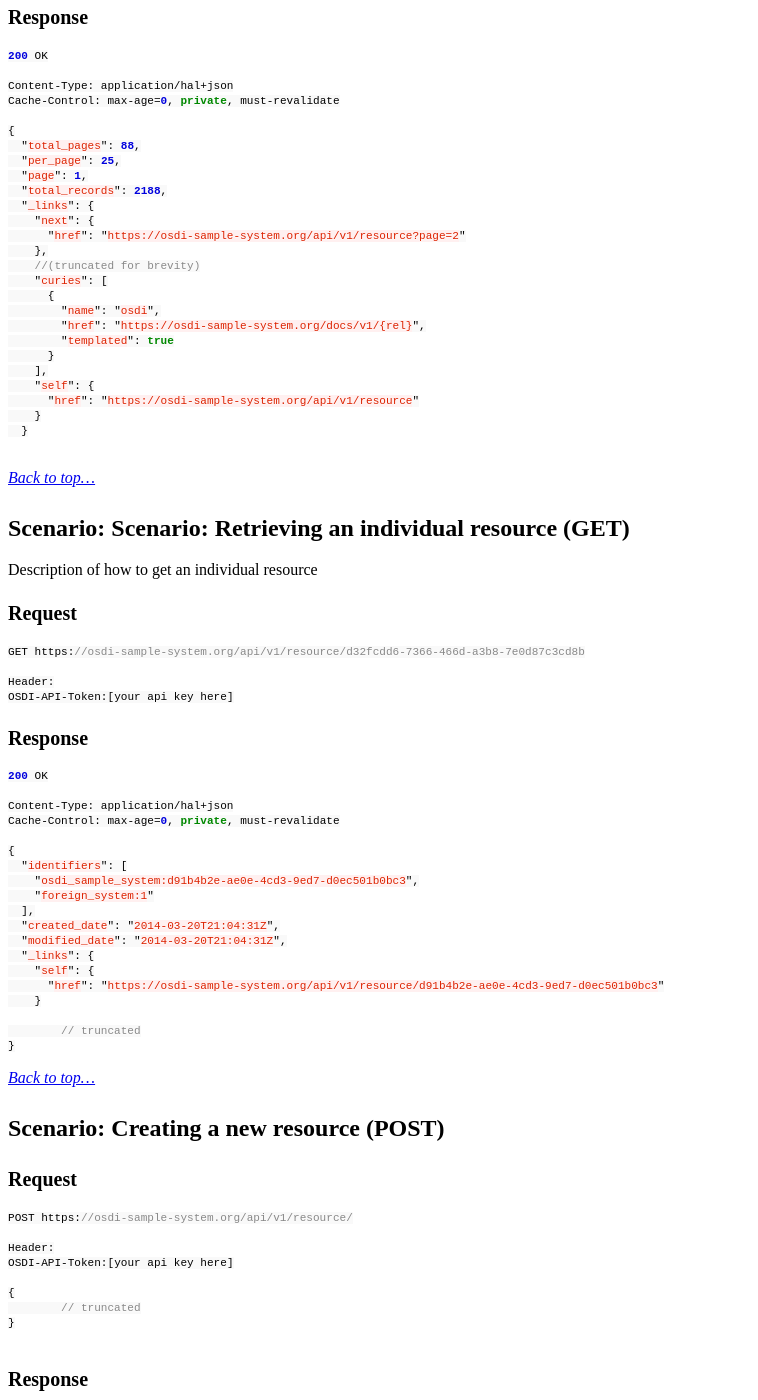
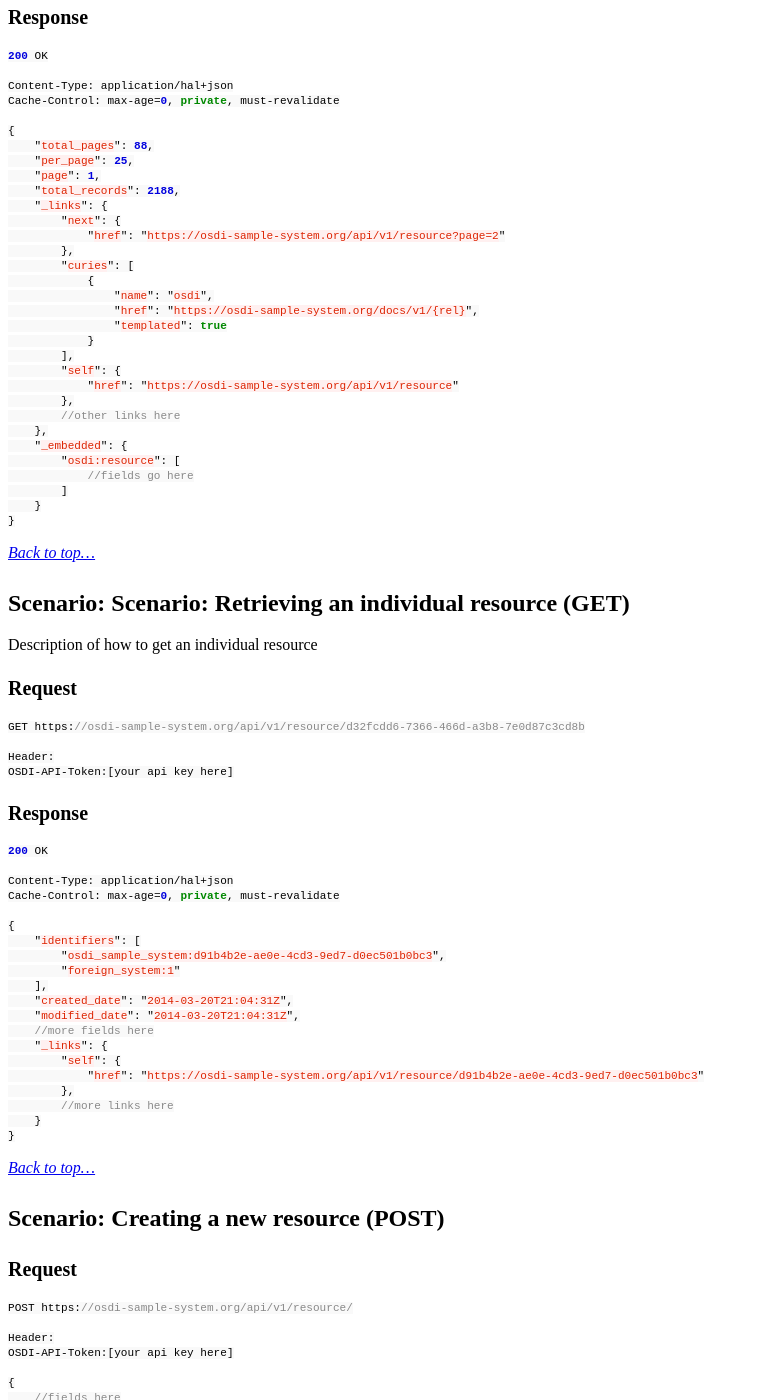
Before and after one commit to opensupporter/osdi-docs, a Jekyll site: the page built from resource-template.md, in a window 1280 px wide and 1400 px high, scrolled down 3101 px. Shown: the whole window, without its empty margins (0-758 px from the left). Built offline with Jekyll 4.4.1, drawn with Linux system fonts in a browser that asks for light colours; a style sheet for code colours, icons or effects is not loaded; some of the changed text lies outside the part shown.

Commit message:
updating spacing

````diff
--- a/resource-template.md
+++ b/resource-template.md
@@ -119,27 +119,32 @@ Content-Type: application/hal+json
 Cache-Control: max-age=0, private, must-revalidate
 
 {
-  "total_pages": 88,
-  "per_page": 25,
-  "page": 1,
-  "total_records": 2188,
-  "_links": {
-    "next": {
-      "href": "https://osdi-sample-system.org/api/v1/resource?page=2"
+    "total_pages": 88,
+    "per_page": 25,
+    "page": 1,
+    "total_records": 2188,
+    "_links": {
+        "next": {
+            "href": "https://osdi-sample-system.org/api/v1/resource?page=2"
+        },
+        "curies": [
+            {
+                "name": "osdi",
+                "href": "https://osdi-sample-system.org/docs/v1/{rel}",
+                "templated": true
+            }
+        ],
+        "self": {
+            "href": "https://osdi-sample-system.org/api/v1/resource"
+        },
+        //other links here
     },
-    //(truncated for brevity)
-    "curies": [
-      {
-        "name": "osdi",
-        "href": "https://osdi-sample-system.org/docs/v1/{rel}",
-        "templated": true
-      }
-    ],
-    "self": {
-      "href": "https://osdi-sample-system.org/api/v1/resource"
+    "_embedded": {
+        "osdi:resource": [
+            //fields go here
+        ]
     }
-  }
-
+}
 ```
 
 _[Back to top...](#)_
@@ -166,18 +171,19 @@ Content-Type: application/hal+json
 Cache-Control: max-age=0, private, must-revalidate
 
 {
-  "identifiers": [
-    "osdi_sample_system:d91b4b2e-ae0e-4cd3-9ed7-d0ec501b0bc3",
-    "foreign_system:1"
-  ],
-  "created_date": "2014-03-20T21:04:31Z",
-  "modified_date": "2014-03-20T21:04:31Z",
-  "_links": {
-    "self": {
-      "href": "https://osdi-sample-system.org/api/v1/resource/d91b4b2e-ae0e-4cd3-9ed7-d0ec501b0bc3"
+    "identifiers": [
+        "osdi_sample_system:d91b4b2e-ae0e-4cd3-9ed7-d0ec501b0bc3",
+        "foreign_system:1"
+    ],
+    "created_date": "2014-03-20T21:04:31Z",
+    "modified_date": "2014-03-20T21:04:31Z",
+    //more fields here
+    "_links": {
+        "self": {
+            "href": "https://osdi-sample-system.org/api/v1/resource/d91b4b2e-ae0e-4cd3-9ed7-d0ec501b0bc3"
+        },
+        //more links here
     }
-
-	// truncated
 }
 ```
 
@@ -195,9 +201,8 @@ Header:
 OSDI-API-Token:[your api key here]
 
 {
-	// truncated
+    //fields here
 }
-
 ```
 
 #### Response
@@ -210,12 +215,12 @@ Cache-Control: max-age=0, private, must-revalidate
 
 {
     "identifiers": [
-      "osdi_sample_system:d91b4b2e-ae0e-4cd3-9ed7-de9uemdse",
-      "foreign_system:1"
+        "osdi_sample_system:d91b4b2e-ae0e-4cd3-9ed7-de9uemdse",
+        "foreign_system:1"
     ],
     "created_date": "2014-03-20T21:04:31Z",
     "modified_date": "2014-03-20T21:04:31Z",
-    // truncated
+    // more fields/links here
 }
 ```
 
@@ -235,9 +240,8 @@ Header:
 OSDI-API-Token:[your api key here]
 
 {
-    // truncated
+    // fields here
 }
-
 ```
 
 #### Response
@@ -249,10 +253,9 @@ Cache-Control: max-age=0, private, must-revalidate
 
 {
     "identifiers": [
-      "osdi_sample_system:d91b4b2e-ae0e-4cd3-9ed7-de9uemdse",
+        "osdi_sample_system:d91b4b2e-ae0e-4cd3-9ed7-de9uemdse",
     ],
-
-	// truncated
+    // more fields/links here
 }
 ```
 
@@ -281,7 +284,7 @@ Content-Type: application/hal+json
 Cache-Control: max-age=0, private, must-revalidate
 
 {
-  "notice": "This resource was successfully deleted."
+    "notice": "This resource was successfully deleted."
 }
 ```
 
````
